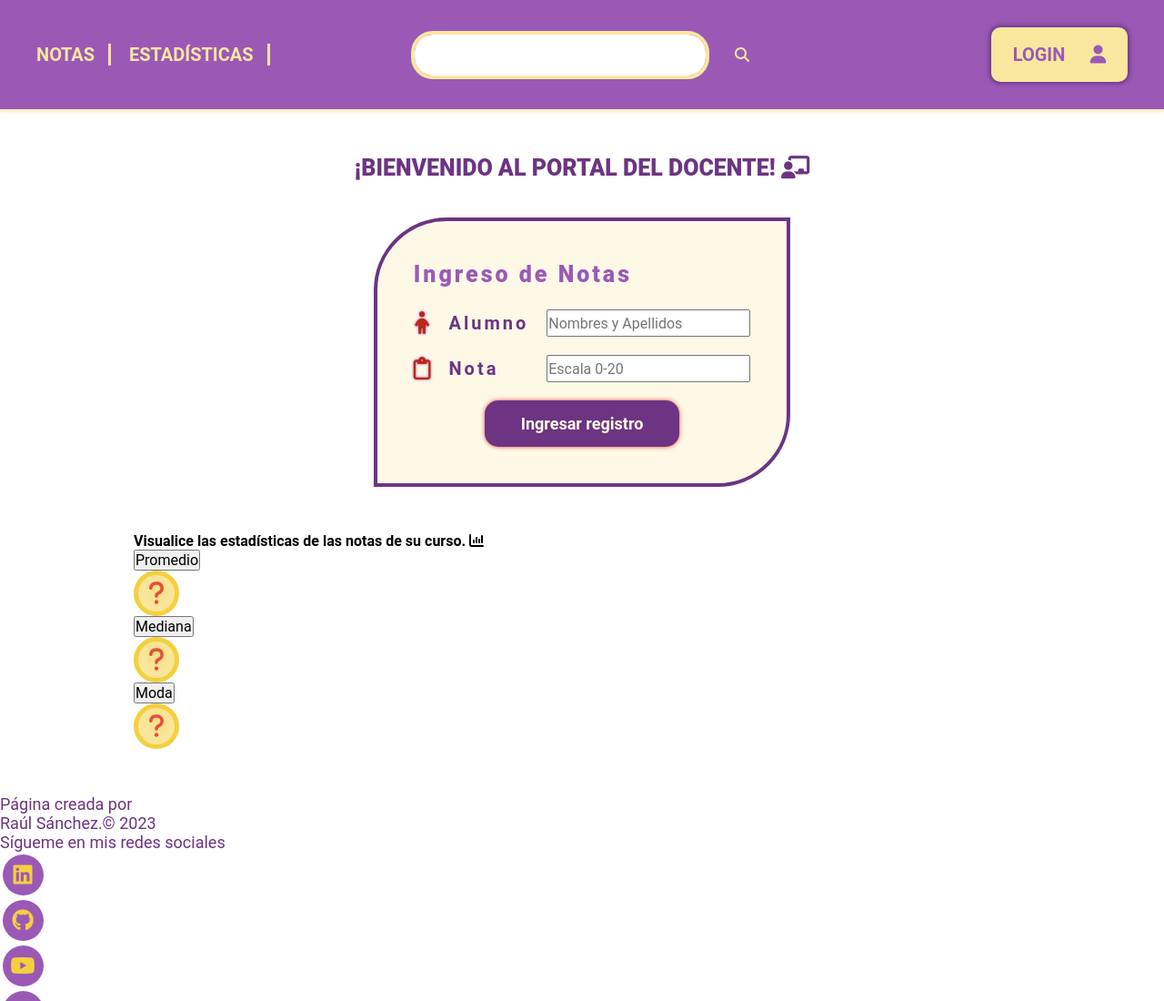
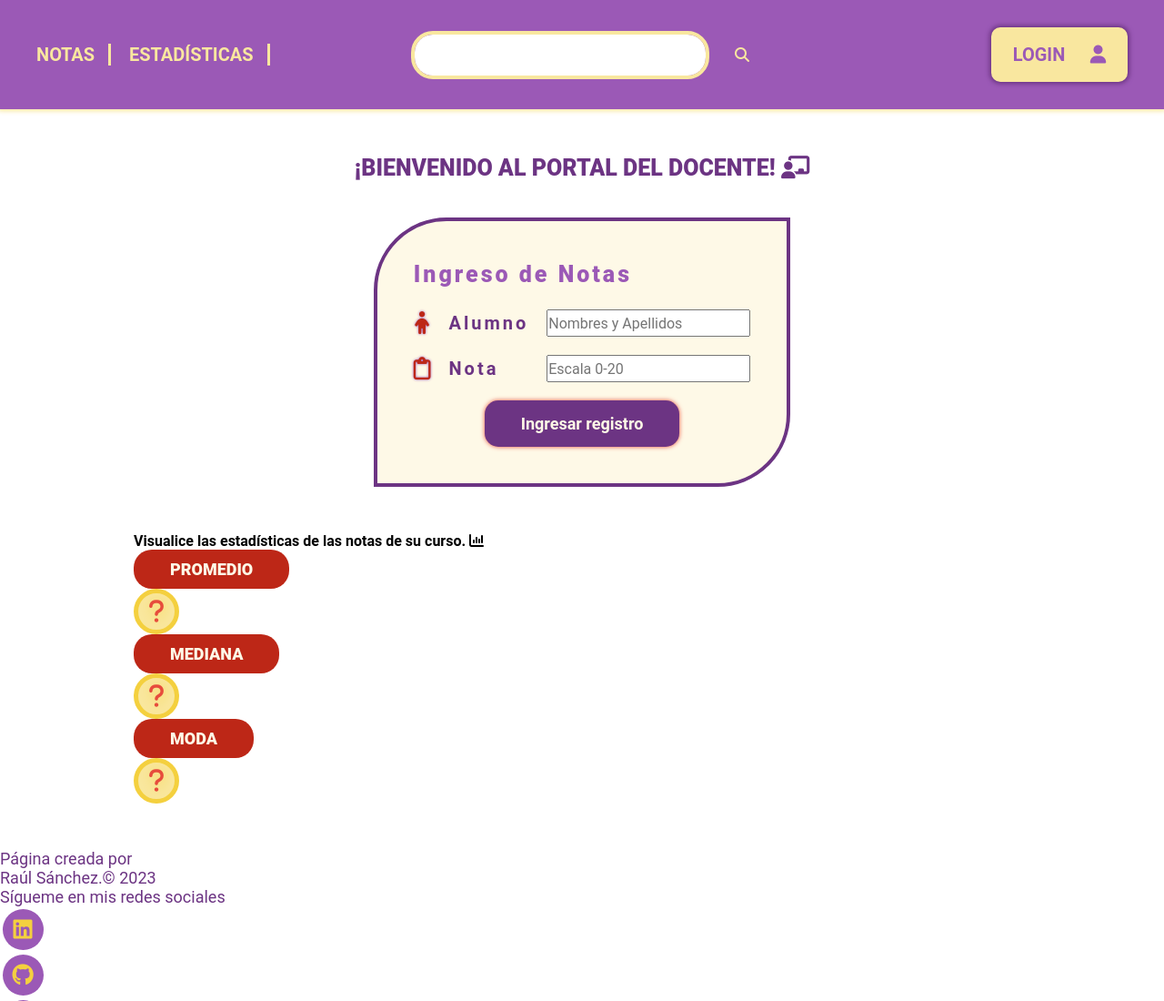
Before and after one commit to raulsr92/Proyecto1_Portal-ingreso-de-notas, a plain HTML site: page index.html in a window 1280 px wide. Shown: the top 1100 px of the page at 91% size. Drawn offline with Linux system fonts and the light colour scheme.

Commit message:
Avance N° 11 CSS - main

```diff
--- a/index.html
+++ b/index.html
@@ -59,17 +59,17 @@
                 <i class="fa-solid fa-chart-column"></i></h2>
 
             <artticle class="statistics__promedio">
-                <button class="statistics--btn btn--promedio">Promedio</button>
+                <button class="statistics--btn btn--promedio btn-enlace-calcular">Promedio</button>
                 <a href="#" class="enlace-icon-question"> <i class="fa-solid fa-question quePro"></i> </a>
             </artticle>
 
             <artticle class="statistics__mediana">
-                <button class="statistics--btn btn--mediana">Mediana</button>
+                <button class="statistics--btn btn--mediana btn-enlace-calcular">Mediana</button>
                 <a href="#" class="enlace-icon-question"><i class="fa-solid fa-question queMe"></i></a>
             </artticle>
 
             <artticle class="statistics__moda">
-                <button class="statistics--btn btn--moda">Moda</button>
+                <button class="statistics--btn btn--moda btn-enlace-calcular">Moda</button>
                 <a href="#" class="enlace-icon-question"><i class="fa-solid fa-question queMo"></i></a>
             </artticle>
 
--- a/main.css
+++ b/main.css
@@ -344,17 +344,27 @@ input[type="button"]:hover{
     box-shadow: 0px 0px 5px 2px var(--footer-color);
 }
 
+.btn-enlace-calcular{
+    background: var(--hover-color);
+    color: var(--form-color);
+    border: 0;
+    font-size: 18px;
+    font-weight: 900;
+    padding: 11px 40px;
+    border-radius: 20px;
+    text-transform: uppercase;
+    cursor: pointer;
+    transition: all 200ms ease-in-out;
+}
+
+.btn-enlace-calcular:hover{
+    background: var(--form-color);
+    color: var(--hover-color);
+    box-shadow: 0px 0px 10px 2px var(--hover-color);
+    padding: 11px 45px;
+}
 
 
-
-
-
-/*
-    background: var(--main-color);
-    color: var(--header-color);
-    box-shadow: 0px 0px 5px 2px var(--footer-color);
-
-*/
 
 
 
```
